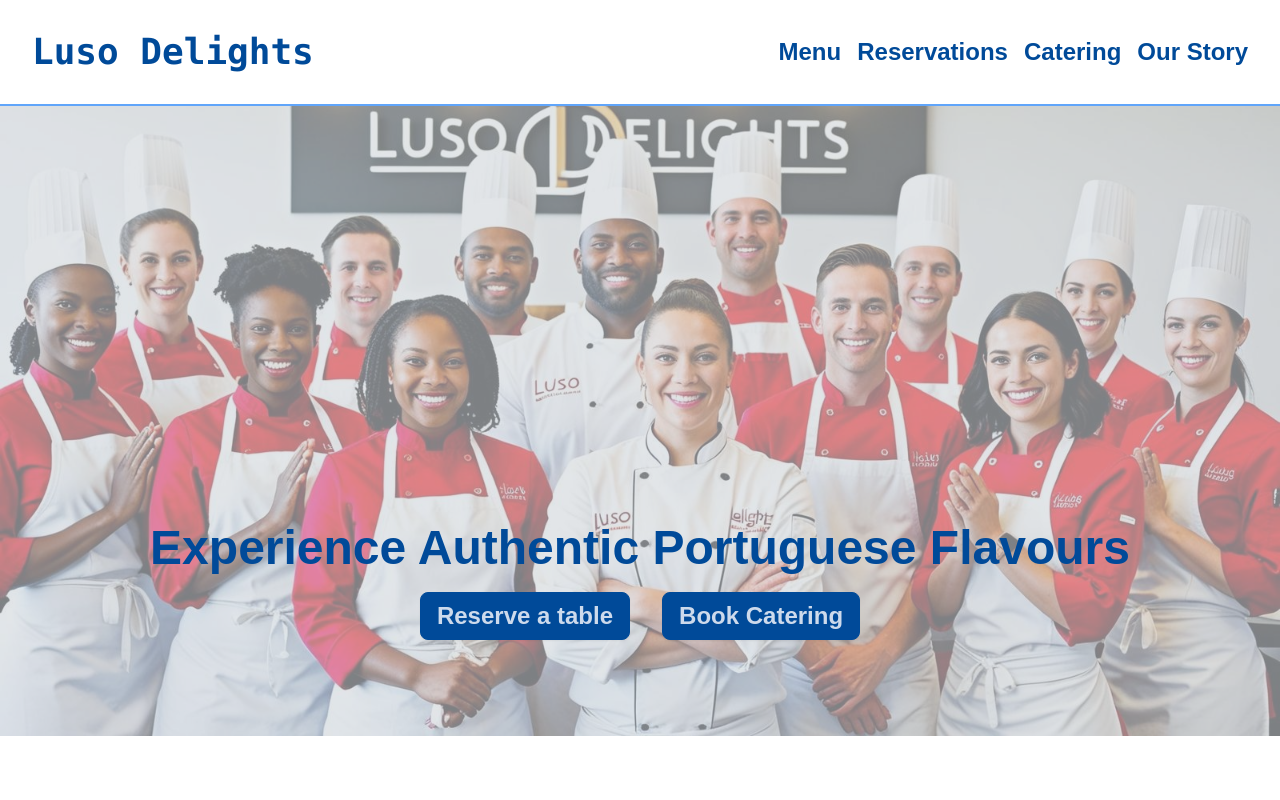
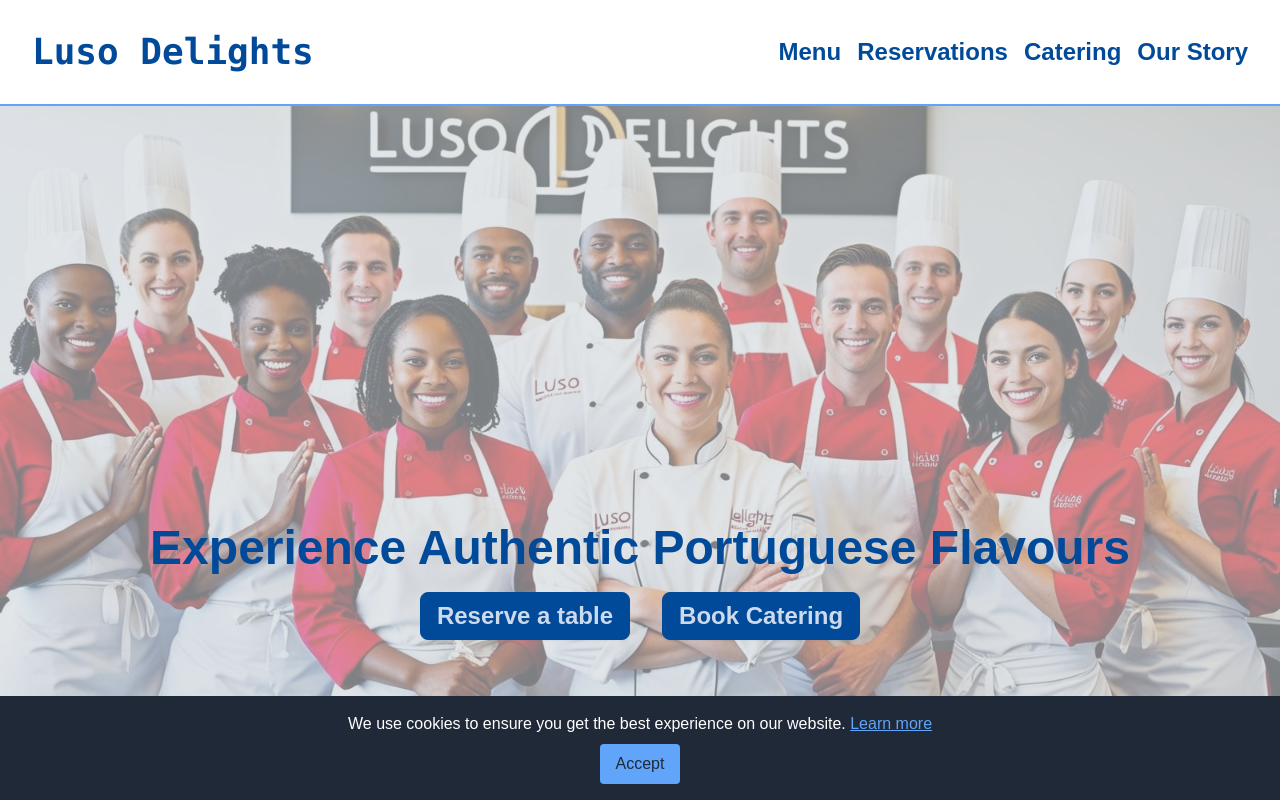
Before and after one commit to MauroT11/Luso-Delights, a Next.js app: page / in a window 1280 px wide. Shown: the top 800 px of the page. Built offline with nearby package versions, Linux system fonts and the light colour scheme; a web font is replaced by a local one.

Commit message:
Cookie consent pop up added

```diff
--- a/src/app/layout.js
+++ b/src/app/layout.js
@@ -2,6 +2,7 @@ import { REM, Mr_Dafoe } from "next/font/google";
 import Header from "@/components/Header";
 import Footer from "@/components/Footer";
 import "./globals.css";
+import CookieConsent from '../components/CookieConsent';
 
 const rem = REM({
   variable: "--font-rem",
@@ -28,6 +29,7 @@ export default function RootLayout({ children }) {
         <Header />
         {children}
         <Footer />
+        <CookieConsent />
       </body>
     </html>
   );
--- a/src/app/story/page.js
+++ b/src/app/story/page.js
@@ -85,7 +85,7 @@ export default function Page() {
                         <div className="grid grid-cols-3 gap-4 py-8">
                         <div>
                             <div className="flex flex-col text-2xl gap-4">
-                                <h2 className="text-2xl font-bold text-accent">Contact Us</h2>
+                                <h2 className="text-2xl font-bold text-primary">Contact Us</h2>
                                 <p>General enquires:<br /><a href="mailto:info@lusodelights.com" className="text-primary hover:text-accent">info@lusodelights.com</a></p>
                                 <p>Reservation enquires:<br /><a href="mailto:reservations@lusodelights.com" className="text-primary hover:text-accent">reservations@lusodelights.com</a></p>
                                 <p>Catering Enquires:<br /><a href="mailto:catering@lusodelights.com" className="text-primary hover:text-accent">catering@lusodelights.com</a></p>
@@ -94,7 +94,7 @@ export default function Page() {
 
                         </div>
                         <div className="flex flex-col items-center gap-4 text-2xl">
-                            <h2 className="text-2xl font-bold text-accent">Address</h2>
+                            <h2 className="text-2xl font-bold text-primary">Address</h2>
                             <p>10 Market Street</p>
                             <p>Great Yarmouth</p>
                             <p>Norfolk</p>
@@ -102,11 +102,11 @@ export default function Page() {
                             <p>United Kingdom</p>
                         </div>
                         <div className="flex flex-col items-center gap-4">
-                           <h2 className="text-2xl font-bold text-accent">Opening hours</h2>
+                           <h2 className="text-2xl font-bold text-primary">Opening hours</h2>
                             <div className="text-2xl text-center flex flex-col gap-4">
-                                <p><span className="text-primary font-bold">Monday - Friday</span><br /><span className="tracking-widest">12:00pm - 10:00pm</span></p>
-                                <p><span className="text-primary font-bold">Saturday - Sunday</span><br /><span className="tracking-widest">10:00am - 11:00pm</span></p>
-                                <p><span className="text-primary font-bold">Bank Holidays</span><br /><span className="tracking-widest">10:00am - 11:00pm</span></p>
+                                <p><span className="text-accent font-bold">Monday - Friday</span><br /><span className="tracking-widest">12:00pm - 10:00pm</span></p>
+                                <p><span className="text-accent font-bold">Saturday - Sunday</span><br /><span className="tracking-widest">10:00am - 11:00pm</span></p>
+                                <p><span className="text-accent font-bold">Bank Holidays</span><br /><span className="tracking-widest">10:00am - 11:00pm</span></p>
                             </div>
                         </div>
                     </div>
--- /dev/null
+++ b/src/components/CookieConsent.js
@@ -0,0 +1,37 @@
+"use client"
+
+import { useState, useEffect } from 'react';
+
+const CookieConsent = () => {
+  const [show, setShow] = useState(false);
+
+  useEffect(() => {
+    if (!localStorage.getItem('cookiesAccepted')) {
+      setShow(true);
+    }
+  }, []);
+
+  const acceptCookies = () => {
+    localStorage.setItem('cookiesAccepted', 'true');
+    setShow(false);
+  };
+
+  if (!show) return null;
+
+  return (
+    <div className="fixed bottom-0 left-0 w-full bg-gray-800 text-white text-center p-4">
+      <p>
+        We use cookies to ensure you get the best experience on our website.{' '}
+        <a href="/legal/cookiepolicy" className="underline text-accent">Learn more</a>
+      </p>
+      <button
+        onClick={acceptCookies}
+        className="bg-accent text-gray-800 px-4 py-2 mt-2 rounded"
+      >
+        Accept
+      </button>
+    </div>
+  );
+};
+
+export default CookieConsent;
```
